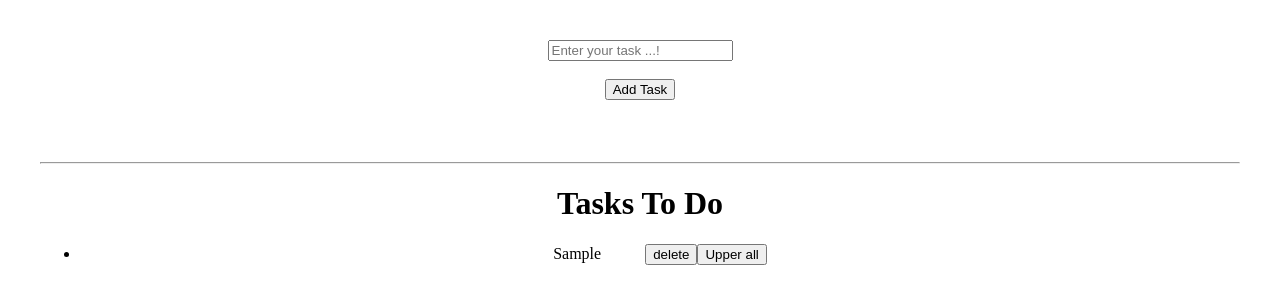
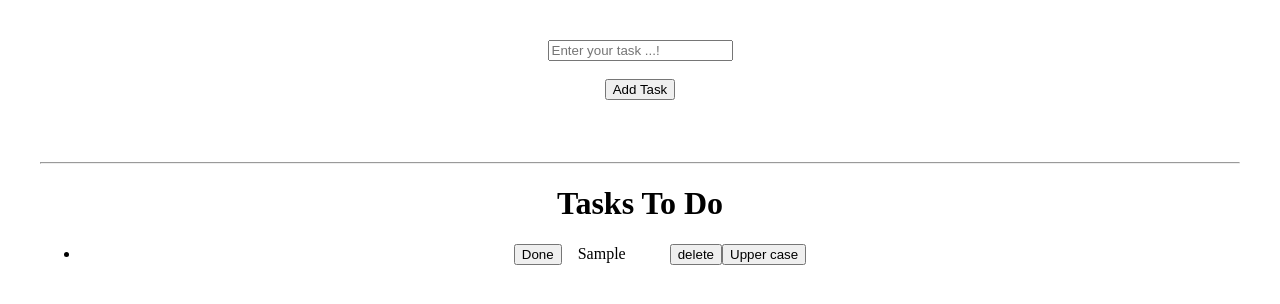
Before and after one commit to Bhakaresuraj/Web_Dev, a React (Vite) app in the folder states_react/: page / in a window 1280 px wide. Both pictures are taken after typing "Sample" into the empty fields and a click on the button "Add Task". Shown: the top 304 px of the page. Built offline with nearby package versions, Linux system fonts and the light colour scheme.

Commit message:
modified

```diff
--- a/states_react/src/Todo.jsx
+++ b/states_react/src/Todo.jsx
@@ -3,10 +3,9 @@ import { v4 as uuidv4 } from 'uuid';
 function Todo() {
     let [Todo, updateTodo] = useState([]);
     let [newTask, setnewTask] = useState("");
-
     let addNewTask = () => {
         updateTodo((prevTodo) => {
-            return [...prevTodo, { task: newTask, id: uuidv4() }]
+            return [...prevTodo, { task: newTask, id: uuidv4(), done: false }]
         });
         setnewTask("");
     }
@@ -19,11 +18,8 @@ function Todo() {
         updateTodo((prevTodo) => (Todo.filter((prevTodo) => (prevTodo.id != id))));
 
     }
-
     let upper = (id) => {
-        // updateTodo(() => {
-        //     return Todo.map((todo) =>{
-        let newarr=Todo.map((todo) => {
+        let newarr = Todo.map((todo) => {
             if (todo.id == id) {
                 return ({ ...todo, task: todo.task.toUpperCase() })
             }
@@ -33,7 +29,19 @@ function Todo() {
         })
         updateTodo(newarr);
         console.log(newarr);
+    }
+    let Done = (id) => {
+        let newarr = Todo.map((todo) => {
+            if (todo.id == id) {
+                return ({ ...todo, done: !todo.done })
+            }
+            else {
+                return { ...todo };
+            }
+        })
 
+        console.log(newarr);
+        updateTodo(newarr);
     }
     return (
         <div>
@@ -44,13 +52,16 @@ function Todo() {
             <br /><br /><br /><br />
             <hr />
             <h1>Tasks To Do</h1>
+
             <ul>
                 {
                     Todo.map((el) => (<li key={el.id}>
+                        <button onClick={() => (Done(el.id))}>Done</button>
+                        &nbsp;&nbsp;&nbsp;&nbsp;
                         <span>{el.task}</span>
                         &nbsp;&nbsp;&nbsp;&nbsp;&nbsp;&nbsp;&nbsp;&nbsp;&nbsp;&nbsp;&nbsp;
                         <button onClick={() => deleteTodo(el.id)}>delete</button>
-                        < button key={el.id} onClick={() => upper(el.id)}>Upper all</button>
+                        < button key={el.id} onClick={() => upper(el.id)}>Upper case</button>
                     </li>))
                 }
             </ul>
```
